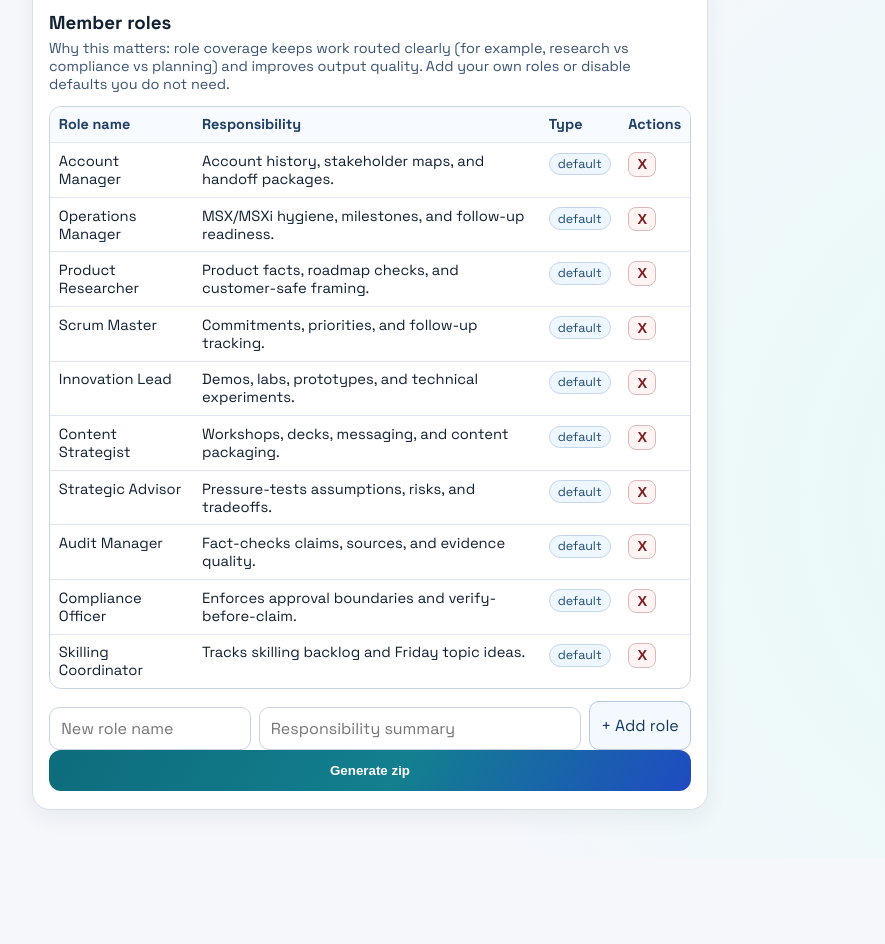
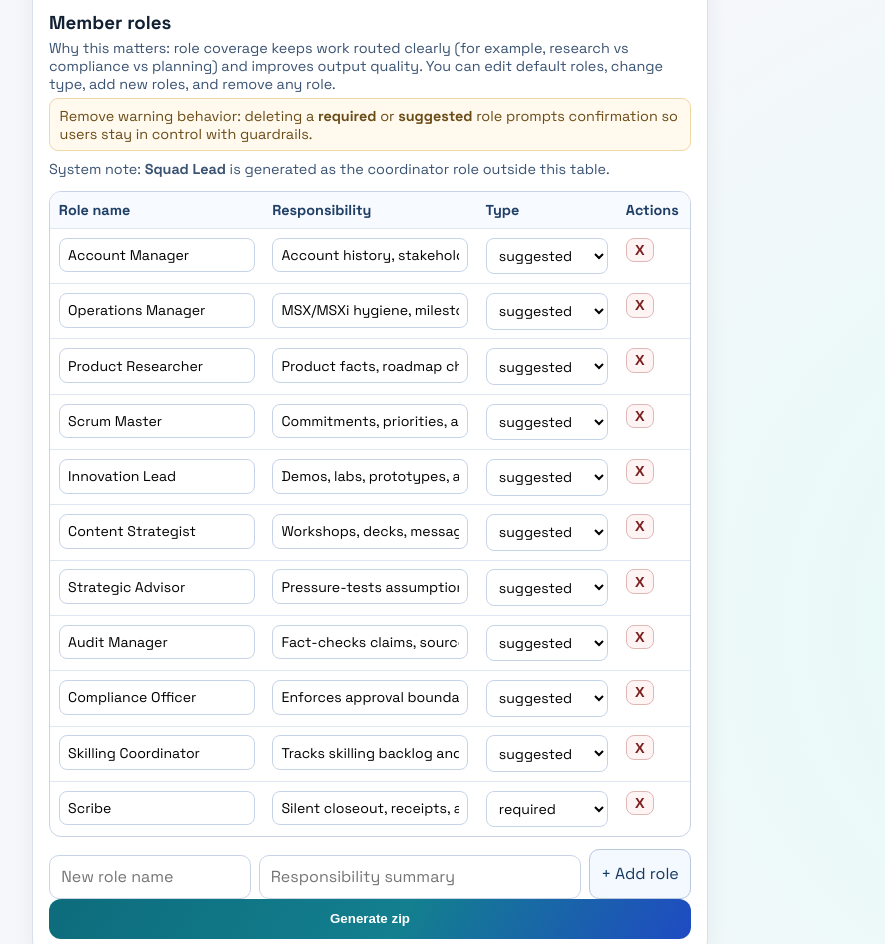
Before and after one commit to t3blake/scout-squad-builder, a plain HTML site: page index.html in a window 1280 px wide. Shown: the part 1541-2485 px from the top of the page, without its empty margins (34-919 px from the left). Before the commit the page ends 2399 px from the top, so only its background shows below. Drawn offline with nearby package versions, Linux system fonts and the light colour scheme.

Commit message:
feat: add editable role types and Scout-focused docs links

```diff
--- a/app.js
+++ b/app.js
@@ -1,14 +1,15 @@
 const memberCatalog = [
-  { id: "account-manager", name: "Account Manager", description: "Account history, stakeholder maps, and handoff packages." },
-  { id: "operations-manager", name: "Operations Manager", description: "MSX/MSXi hygiene, milestones, and follow-up readiness." },
-  { id: "product-researcher", name: "Product Researcher", description: "Product facts, roadmap checks, and customer-safe framing." },
-  { id: "scrum-master", name: "Scrum Master", description: "Commitments, priorities, and follow-up tracking." },
-  { id: "innovation-lead", name: "Innovation Lead", description: "Demos, labs, prototypes, and technical experiments." },
-  { id: "content-strategist", name: "Content Strategist", description: "Workshops, decks, messaging, and content packaging." },
-  { id: "strategic-advisor", name: "Strategic Advisor", description: "Pressure-tests assumptions, risks, and tradeoffs." },
-  { id: "audit-manager", name: "Audit Manager", description: "Fact-checks claims, sources, and evidence quality." },
-  { id: "compliance-officer", name: "Compliance Officer", description: "Enforces approval boundaries and verify-before-claim." },
-  { id: "skilling-coordinator", name: "Skilling Coordinator", description: "Tracks skilling backlog and Friday topic ideas." }
+  { id: "account-manager", name: "Account Manager", description: "Account history, stakeholder maps, and handoff packages.", type: "suggested" },
+  { id: "operations-manager", name: "Operations Manager", description: "MSX/MSXi hygiene, milestones, and follow-up readiness.", type: "suggested" },
+  { id: "product-researcher", name: "Product Researcher", description: "Product facts, roadmap checks, and customer-safe framing.", type: "suggested" },
+  { id: "scrum-master", name: "Scrum Master", description: "Commitments, priorities, and follow-up tracking.", type: "suggested" },
+  { id: "innovation-lead", name: "Innovation Lead", description: "Demos, labs, prototypes, and technical experiments.", type: "suggested" },
+  { id: "content-strategist", name: "Content Strategist", description: "Workshops, decks, messaging, and content packaging.", type: "suggested" },
+  { id: "strategic-advisor", name: "Strategic Advisor", description: "Pressure-tests assumptions, risks, and tradeoffs.", type: "suggested" },
+  { id: "audit-manager", name: "Audit Manager", description: "Fact-checks claims, sources, and evidence quality.", type: "suggested" },
+  { id: "compliance-officer", name: "Compliance Officer", description: "Enforces approval boundaries and verify-before-claim.", type: "suggested" },
+  { id: "skilling-coordinator", name: "Skilling Coordinator", description: "Tracks skilling backlog and Friday topic ideas.", type: "suggested" },
+  { id: "scribe", name: "Scribe", description: "Silent closeout, receipts, and durable memory merge.", type: "required" }
 ];
 
 const form = document.getElementById("builderForm");
@@ -59,11 +60,13 @@ const builtinPresets = [
   }
 ];
 
+const allowedMemberTypes = ["required", "suggested", "custom"];
+
 let memberRowsState = memberCatalog.map((m) => ({
   id: m.id,
   name: m.name,
   description: m.description,
-  type: "default"
+  type: m.type
 }));
 
 let activePresets = [];
@@ -162,6 +165,22 @@ function applyPreset(preset) {
   form.elements.tone.value = preset.tone;
 }
 
+function confirmRemoval(row) {
+  if (row.type === "required") {
+    return window.confirm(
+      `Remove required role "${row.name}"? This may reduce orchestration quality and guardrails.`
+    );
+  }
+
+  if (row.type === "suggested") {
+    return window.confirm(
+      `Remove suggested role "${row.name}"? Recommended coverage may be reduced.`
+    );
+  }
+
+  return true;
+}
+
 function renderMemberRows() {
   memberRowsEl.innerHTML = "";
 
@@ -170,22 +189,47 @@ function renderMemberRows() {
     tr.dataset.memberId = row.id;
 
     const nameTd = document.createElement("td");
-    const nameP = document.createElement("p");
-    nameP.className = "row-name";
-    nameP.textContent = row.name;
-    nameTd.appendChild(nameP);
+    const nameInput = document.createElement("input");
+    nameInput.type = "text";
+    nameInput.className = "member-cell-input";
+    nameInput.value = row.name;
+    nameInput.setAttribute("aria-label", `Role name for ${row.id}`);
+    nameInput.addEventListener("input", () => {
+      row.name = nameInput.value.trimStart();
+      refreshPromptPreview();
+    });
+    nameTd.appendChild(nameInput);
 
     const descTd = document.createElement("td");
-    const descP = document.createElement("p");
-    descP.className = "row-desc";
-    descP.textContent = row.description;
-    descTd.appendChild(descP);
+    const descInput = document.createElement("input");
+    descInput.type = "text";
+    descInput.className = "member-cell-input";
+    descInput.value = row.description;
+    descInput.setAttribute("aria-label", `Responsibility for ${row.name}`);
+    descInput.addEventListener("input", () => {
+      row.description = descInput.value.trimStart();
+      refreshPromptPreview();
+    });
+    descTd.appendChild(descInput);
 
     const typeTd = document.createElement("td");
-    const typeTag = document.createElement("span");
-    typeTag.className = "row-type";
-    typeTag.textContent = row.type;
-    typeTd.appendChild(typeTag);
+    const typeSelect = document.createElement("select");
+    typeSelect.className = "member-type-select";
+    typeSelect.setAttribute("aria-label", `Type for ${row.name}`);
+
+    for (const optionValue of allowedMemberTypes) {
+      const option = document.createElement("option");
+      option.value = optionValue;
+      option.textContent = optionValue;
+      typeSelect.appendChild(option);
+    }
+
+    typeSelect.value = allowedMemberTypes.includes(row.type) ? row.type : "custom";
+    typeSelect.addEventListener("change", () => {
+      row.type = typeSelect.value;
+      refreshPromptPreview();
+    });
+    typeTd.appendChild(typeSelect);
 
     const actionTd = document.createElement("td");
     const removeBtn = document.createElement("button");
@@ -195,6 +239,10 @@ function renderMemberRows() {
     removeBtn.setAttribute("aria-label", `Remove ${row.name}`);
     removeBtn.title = `Remove ${row.name}`;
     removeBtn.addEventListener("click", () => {
+      if (!confirmRemoval(row)) {
+        return;
+      }
+
       memberRowsState = memberRowsState.filter((x) => x.id !== row.id);
       renderMemberRows();
       refreshPromptPreview();
@@ -212,6 +260,15 @@ function buildSetTeamRootScript() {
 
 function collectValues() {
   const fd = new FormData(form);
+  const members = memberRowsState
+    .map((m) => ({
+      id: (m.id || "").trim(),
+      name: (m.name || "").trim(),
+      description: (m.description || "").trim(),
+      type: allowedMemberTypes.includes(m.type) ? m.type : "custom"
+    }))
+    .filter((m) => m.id && m.name && m.description);
+
   return {
     squadName: (fd.get("squadName") || "").toString().trim(),
     ownerName: (fd.get("ownerName") || "").toString().trim(),
@@ -220,12 +277,7 @@ function collectValues() {
     accounts: (fd.get("accounts") || "").toString().trim(),
     tone: (fd.get("tone") || "").toString().trim(),
     skillName: (fd.get("skillName") || "").toString().trim(),
-    members: memberRowsState.map((m) => ({
-      id: m.id,
-      name: m.name,
-      description: m.description,
-      type: m.type
-    }))
+    members
   };
 }
 
@@ -238,15 +290,7 @@ function refreshPromptPreview() {
 function buildFiles(values) {
   const squadSlug = slugify(values.squadName);
   const selected = values.members;
-  const memberSet = [
-    ...selected,
-    {
-      id: "scribe",
-      name: "Scribe",
-      description: "Silent closeout, receipts, and durable memory merge.",
-      type: "system"
-    }
-  ];
+  const hasScribe = selected.some((m) => m.id === "scribe");
 
   const ownerName = values.ownerName || "";
   const ownerLine = ownerName ? `- ${ownerName}\n` : "";
@@ -261,8 +305,12 @@ function buildFiles(values) {
     name: values.squadName,
     description: `${ownerDescriptor} Scout squad for ${values.focus}`,
     timeoutSeconds: 300,
-    members: memberSet.map((m) => ({ name: m.id, displayName: m.name }))
+    members: selected.map((m) => ({ name: m.id, displayName: m.name }))
   };
+
+  const scribeDirective = hasScribe
+    ? "- Trigger Scribe closeout with run receipt after each dispatched run."
+    : "- Run closeout and verification explicitly in each response (Scribe removed).";
 
   const squadLead = `---
 name: Squad Lead
@@ -278,26 +326,26 @@ Core directives:
 - Enforce evidence tiers and verify-before-claim from .squad/rules.md.
 - Treat systems-of-record actions as draft-only unless user explicitly performs final submit.
 - For multi-domain requests, fan out in parallel and return one concise synthesis.
-- Trigger Scribe closeout with run receipt after each dispatched run.
+${scribeDirective}
 `;
 
   const teamRows = selected
-    .map((m) => `| ${m.name} | ${m.description} |`)
+    .map((m) => `| ${m.name} | ${m.description} | ${m.type} |`)
     .join("\n");
 
-  const teamMd = `# ${values.squadName}\n\n## Owner\n\n${ownerLine}- ${values.ownerRole}\n- Focus: ${values.focus}\n- Key accounts: ${accounts.length ? accounts.join(", ") : "n/a"}\n\n## Members\n\n| Member | Responsibility |\n| --- | --- |\n${teamRows}\n| Scribe | Silent closeout, receipts, and durable memory merge. |\n`;
+  const teamMd = `# ${values.squadName}\n\n## Owner\n\n${ownerLine}- ${values.ownerRole}\n- Focus: ${values.focus}\n- Key accounts: ${accounts.length ? accounts.join(", ") : "n/a"}\n\n## Members\n\n| Member | Responsibility | Type |\n| --- | --- | --- |\n${teamRows}\n`;
 
-  const rulesMd = `# Shared Operating Rules\n\n1. Evidence tiers on factual claims: official docs, internal info, field observation, unverified hypothesis.\n2. Verify-before-claim: never report completion without independent read-back verification.\n3. Approval boundaries: systems-of-record entries are draft/stage only; user performs final submission.\n4. Any durable team behavior change must be captured in decisions ledger.\n5. Every dispatched run requires Scribe closeout and a run receipt.\n`;
+  const rulesMd = `# Shared Operating Rules\n\n1. Evidence tiers on factual claims: official docs, internal info, field observation, unverified hypothesis.\n2. Verify-before-claim: never report completion without independent read-back verification.\n3. Approval boundaries: systems-of-record entries are draft/stage only; user performs final submission.\n4. Any durable team behavior change must be captured in decisions ledger.\n5. Every dispatched run requires closeout and a run receipt${hasScribe ? " (Scribe preferred)." : "."}\n`;
 
   const routingLines = selected
-    .map((m) => `- ${m.name}: ${m.description}`)
+    .map((m) => `- ${m.name} (${m.type}): ${m.description}`)
     .join("\n");
 
-  const routingMd = `# Routing\n\nUse Squad Lead for ambiguous or multi-domain requests.\n\n## Member map\n${routingLines}\n\nAlways include Audit Manager + Compliance Officer on customer-facing output.\n`;
+  const routingMd = `# Routing\n\nUse Squad Lead for ambiguous or multi-domain requests.\n\n## Member map\n${routingLines}\n\nWhen customer-facing, include compliance review when a Compliance Officer role is present.\n`;
 
   const decisionsMd = `# Decisions Ledger\n\n## ${new Date().toISOString().slice(0, 10)} - Initial scaffold\n\n- Generated from Scout Squad Zip Builder.\n${ownerName ? `- Owner: ${ownerName}.\n` : ""}- Focus: ${values.focus}.\n`;
 
-  const readme = `# ${values.squadName}\n\nGenerated squad package${ownerName ? ` for ${ownerName}` : ""}.\n\nThis package was generated by a community tool. It is not an official Microsoft product and is not affiliated with or endorsed by Microsoft.\n\nFor canonical platform guidance, validate against official documentation.\n\n## Official docs\n\n- https://learn.microsoft.com/microsoft-365/copilot/\n- https://learn.microsoft.com/microsoft-copilot-studio/\n- https://learn.microsoft.com/\n\n## Quick use in Scout\n\n1. Extract this zip to a local folder.\n2. Set TEAM_ROOT references using scripts/set-team-root.ps1 if needed.\n3. In Scout, use this prompt:\n\n\`\`\`text\n${installPromptText("C:\\\\Path\\\\To\\\\This\\\\Folder", values.skillName)}\n\`\`\`\n`;
+  const readme = `# ${values.squadName}\n\nGenerated squad package${ownerName ? ` for ${ownerName}` : ""}.\n\nThis package was generated by a community tool. It is not an official Microsoft product and is not affiliated with or endorsed by Microsoft.\n\nFor canonical platform guidance, validate against official documentation.\n\n## Official docs\n\n- https://learn.microsoft.com/search/?terms=Microsoft%20Scout\n- https://learn.microsoft.com/search/?terms=Scout%20squad\n- https://devblogs.microsoft.com/?s=Microsoft+Scout\n- https://techcommunity.microsoft.com/search?q=Microsoft%20Scout\n\n## Quick use in Scout\n\n1. Extract this zip to a local folder.\n2. Set TEAM_ROOT references using scripts/set-team-root.ps1 if needed.\n3. In Scout, use this prompt:\n\n\`\`\`text\n${installPromptText("C:\\\\Path\\\\To\\\\This\\\\Folder", values.skillName)}\n\`\`\`\n`;
 
   const files = {
     "manifest.json": JSON.stringify(manifest, null, 2),
@@ -318,7 +366,7 @@ Core directives:
     ".gitattributes": ".squad/decisions.md merge=union\n.squad/agents/*/history.md merge=union\n.squad/agents/compliance-officer/audit-trail.md merge=union\n.squad/log/** merge=union\n.squad/orchestration-log/** merge=union\n.squad/run-receipts/** merge=union\n"
   };
 
-  for (const member of memberSet) {
+  for (const member of selected) {
     const memberName = member.name;
     const id = member.id;
 
@@ -347,6 +395,12 @@ form.addEventListener("submit", async (event) => {
 
   if (!values.members.length) {
     alert("Add at least one member role.");
+    return;
+  }
+
+  const nonScribeMembers = values.members.filter((m) => m.id !== "scribe");
+  if (!nonScribeMembers.length) {
+    alert("Keep at least one non-Scribe member role for useful routing coverage.");
     return;
   }
 
--- a/index.html
+++ b/index.html
@@ -88,7 +88,9 @@
 
         <section class="members-section" aria-labelledby="membersTitle">
           <h3 id="membersTitle">Member roles</h3>
-          <p class="hint">Why this matters: role coverage keeps work routed clearly (for example, research vs compliance vs planning) and improves output quality. Add your own roles or disable defaults you do not need.</p>
+          <p class="hint">Why this matters: role coverage keeps work routed clearly (for example, research vs compliance vs planning) and improves output quality. You can edit default roles, change type, add new roles, and remove any role.</p>
+          <p class="hint members-warning">Remove warning behavior: deleting a <strong>required</strong> or <strong>suggested</strong> role prompts confirmation so users stay in control with guardrails.</p>
+          <p class="hint">System note: <strong>Squad Lead</strong> is generated as the coordinator role outside this table.</p>
 
           <div class="table-wrap">
             <table class="members-table">
@@ -131,9 +133,10 @@
         <details class="docs-panel">
           <summary>Official docs</summary>
           <ul>
-            <li><a href="https://learn.microsoft.com/microsoft-365/copilot/" target="_blank" rel="noopener noreferrer">Microsoft 365 Copilot docs</a></li>
-            <li><a href="https://learn.microsoft.com/microsoft-copilot-studio/" target="_blank" rel="noopener noreferrer">Microsoft Copilot Studio docs</a></li>
-            <li><a href="https://learn.microsoft.com/" target="_blank" rel="noopener noreferrer">Microsoft Learn hub</a></li>
+            <li><a href="https://learn.microsoft.com/search/?terms=Microsoft%20Scout" target="_blank" rel="noopener noreferrer">Microsoft Learn search for Scout docs</a></li>
+            <li><a href="https://learn.microsoft.com/search/?terms=Scout%20squad" target="_blank" rel="noopener noreferrer">Microsoft Learn search for Scout squad guidance</a></li>
+            <li><a href="https://devblogs.microsoft.com/?s=Microsoft+Scout" target="_blank" rel="noopener noreferrer">Microsoft Dev Blogs search for Scout posts</a></li>
+            <li><a href="https://techcommunity.microsoft.com/search?q=Microsoft%20Scout" target="_blank" rel="noopener noreferrer">Microsoft Tech Community search for Scout posts</a></li>
           </ul>
         </details>
       </aside>
--- a/styles.css
+++ b/styles.css
@@ -213,6 +213,15 @@ legend {
   margin: 0.2rem 0 0.5rem;
 }
 
+.members-warning {
+  margin-top: -0.45rem;
+  padding: 0.45rem 0.6rem;
+  border: 1px solid #f0d7a6;
+  border-radius: 9px;
+  background: #fff9ee;
+  color: #6b4c17;
+}
+
 .skill-section {
   border: 1px solid #d3deed;
   border-radius: 12px;
@@ -261,6 +270,21 @@ legend {
   font-size: 0.92rem;
 }
 
+.member-cell-input,
+.member-type-select {
+  width: 100%;
+  margin-top: 0;
+  padding: 0.46rem 0.52rem;
+  border: 1px solid #c6d4e8;
+  border-radius: 8px;
+  font-size: 0.88rem;
+  background: #ffffff;
+}
+
+.member-type-select {
+  min-width: 118px;
+}
+
 .members-table .row-type {
   display: inline-block;
   border: 1px solid #c4d6eb;
@@ -269,11 +293,6 @@ legend {
   font-size: 0.78rem;
   color: #1d4b74;
   background: #eef7ff;
-}
-
-.include-select {
-  max-width: 90px;
-  margin-top: 0;
 }
 
 .add-member {
```
